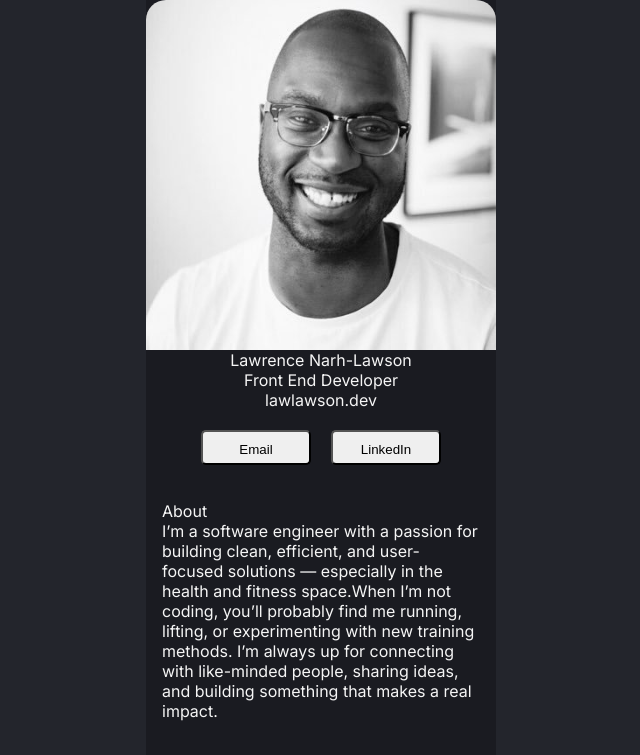
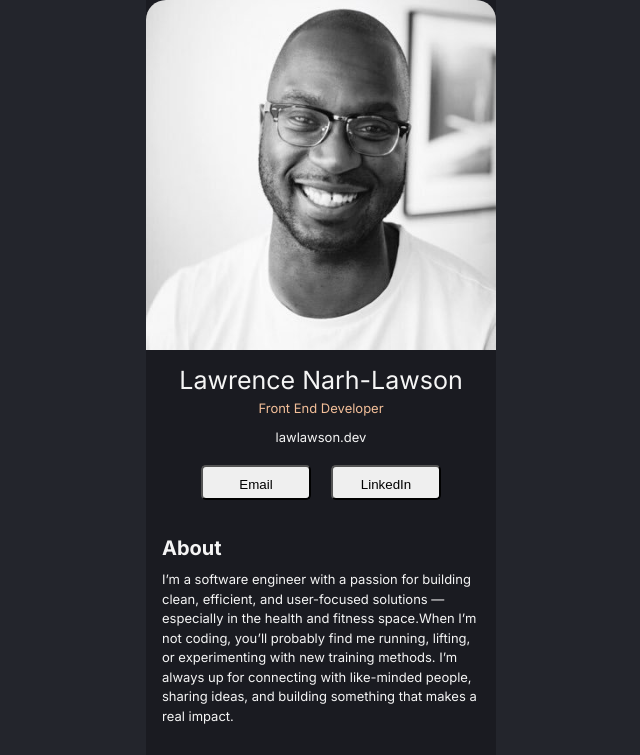
Before and after one commit to lawlawson/digital-business-card, a React (Vite) app: page / in a window 1280 px wide. Shown: the top 755 px of the page, without its empty margins (319-959 px from the left). Built offline with nearby package versions, Linux system fonts and the light colour scheme.

Commit message:
updated typography on about section an title

```diff
--- a/src/components/About/About.css
+++ b/src/components/About/About.css
@@ -8,3 +8,14 @@
   background-color: #1a1b21;
   color: #f5f5f5;
 }
+
+.about > h3 {
+  margin-bottom: 10px;
+  font-weight: bold;
+  font-size: 20px;
+}
+
+.about > p {
+  font-size: 13px;
+  line-height: 1.5;
+}
--- a/src/components/Info/Info.jsx
+++ b/src/components/Info/Info.jsx
@@ -5,8 +5,8 @@ function Info() {
     <div className='info'>
       <img src='./src/assets/profile-pic.jpg' alt='profile-pic' />
       <h2>Lawrence Narh-Lawson</h2>
-      <p>Front End Developer</p>
-      <p>lawlawson.dev</p>
+      <p className='job-title'>Front End Developer</p>
+      <p className='website'>lawlawson.dev</p>
       <div className='buttons'>
         <button className='email-button'>Email</button>
         <button className='linkedin-button'>LinkedIn</button>
--- a/src/components/Info/info.css
+++ b/src/components/Info/info.css
@@ -16,6 +16,22 @@
   color: #f5f5f5;
 }
 
+.info > h2 {
+  margin: 15px 0 5px 0;
+  font-size: 25px;
+}
+
+.info > .job-title {
+  margin: 0;
+  font-size: 13px;
+  color: #f3bf99;
+}
+
+.info > .website {
+  margin-top: 13px;
+  font-size: 13px;
+}
+
 .buttons > button {
   padding: 10px 5px;
   border-radius: 5px;
```
